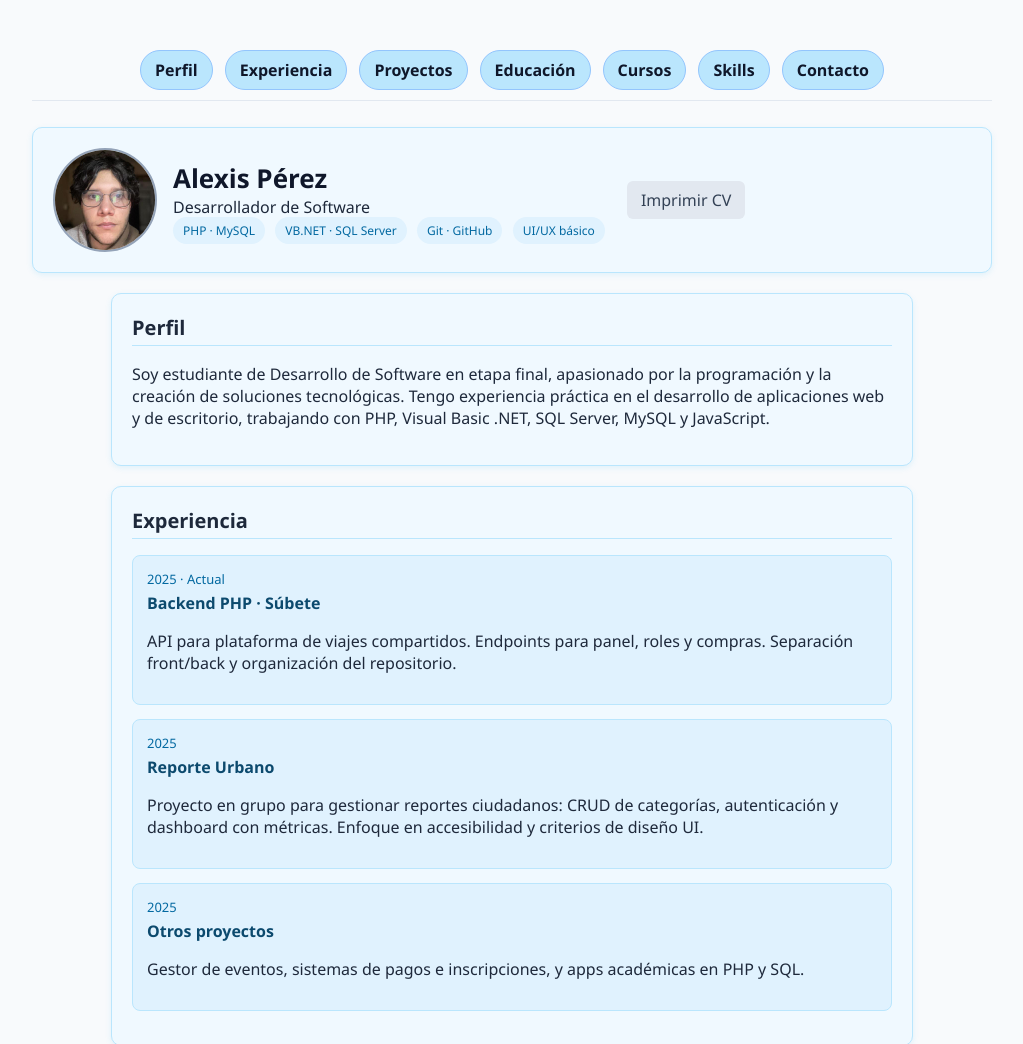
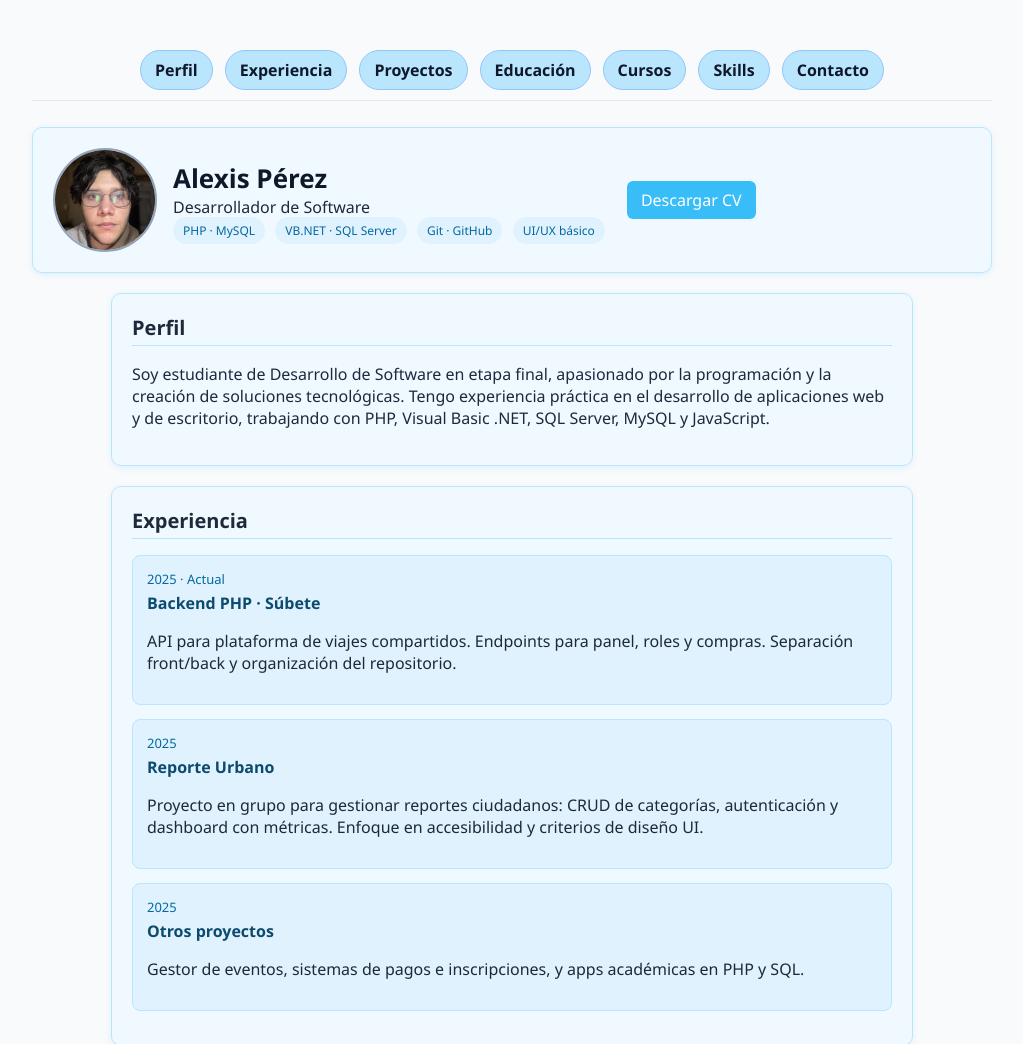
Before and after one commit to PerezAlexis/CV, a plain HTML site: page index.html in a window 1280 px wide. Shown: the top 1044 px of the page, without its empty margins (128-1151 px from the left). Drawn offline with Linux system fonts and the light colour scheme.

Commit message:
boton descargar curriculum

```diff
--- a/index.html
+++ b/index.html
@@ -34,7 +34,7 @@
         </div>
       </div>
       <div class="actions stickybar">
-        <a class="btn print" href="#" onclick="event.preventDefault(); window.print();">Imprimir CV</a>
+        <a class="btn" href="Currículum Programador Web Simple Azul.pdf" download>Descargar CV </a>
       </div>
     </header>
 
```
